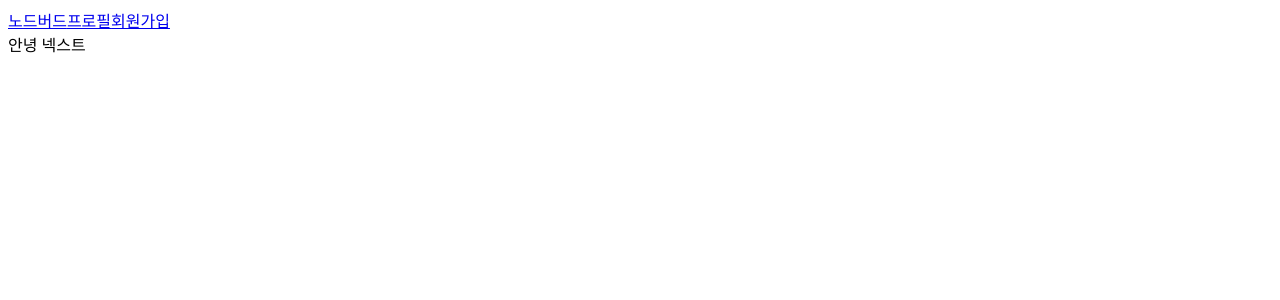
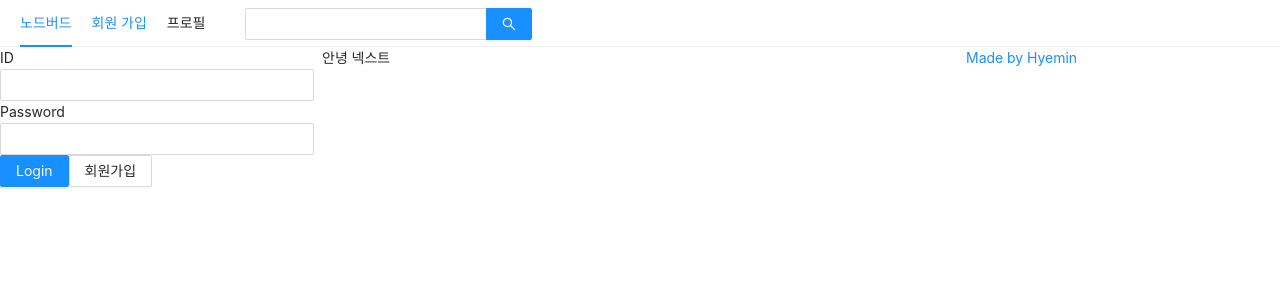
Before and after one commit to hyemin23/react_project, a Next.js app in the folder prepare/front/: page / in a window 1280 px wide. Shown: the top 300 px of the page. Built offline with nearby package versions, Linux system fonts and the light colour scheme.

Commit message:
#Login From 구현

```diff
--- a/prepare/front/package.json
+++ b/prepare/front/package.json
@@ -17,9 +17,12 @@
   },
   "homepage": "https://github.com/hyemin23/react_project#readme",
   "dependencies": {
+    "@ant-design/icons": "^4.6.2",
+    "antd": "^4.15.0",
     "next": "^10.1.2",
     "prop-types": "^15.7.2",
-    "react": "^17.0.2"
+    "react": "^17.0.2",
+    "styled-components": "^5.2.3"
   },
   "devDependencies": {
     "eslint": "^7.23.0",
--- /dev/null
+++ b/prepare/front/pages/_app.js
@@ -0,0 +1,30 @@
+import React from "react";
+import ProtoTypes from "prop-types"
+import 'antd/dist/antd.css';
+import Head from "next/head";
+
+
+
+
+//여기서 Component는 index.js의 return 부분이 Componentn로 들어온다.
+//즉, index.js의 부모인셈.
+//모든 페이지에서 공통적인 애들은 여기에 넣어주면 됨.
+//즉 app.js는 pages들의 공통적인 부분이다.
+const App = ({ Component }) => {
+    return (
+        <>
+            <Head>
+                <meta charSet="utf-8" />
+            </Head>
+            <Component />
+
+        </>
+
+    )
+};
+
+App.protoTypes = {
+    Component: ProtoTypes.elementType.isRequired,
+}
+
+export default App;
--- a/prepare/front/pages/components/AppLayout.js
+++ b/prepare/front/pages/components/AppLayout.js
@@ -1,17 +1,43 @@
-import React from 'react';
+import React, { useState } from 'react';
 import PropTypes from "prop-types";
 import Link from "next/link";
+import { Menu, Input, Row, Col } from "antd";
+import UserProfile from './UserProfile';
+import UserLoginForm from "./UserLoginForm";
+
+const { Search } = Input;
 
 const AppLayout = ({ children }) => {
-
+    const [isLoggedin, setIsLoggedin] = useState(false);
     return (
         <div>
-            <div>
-                <Link href="/"><a>노드버드</a></Link>
-                <Link href="/profile"><a>프로필</a></Link>
-                <Link href="/signup"><a>회원가입</a></Link>
-            </div>
-            { children}
+            <Menu mode="horizontal">
+                <Menu.Item key="home">
+                    <Link href="/"><a>노드버드</a></Link>
+                </Menu.Item>
+                <Menu.Item key="profile">
+                    <Link href="/profile"><a>프로필</a></Link>
+                </Menu.Item>
+                <Menu.Item>
+                    <Search enterButton style={{ verticalAlign: "middle" }} />
+                </Menu.Item>
+                <Link href="/signup"><a>회원  가입</a></Link>
+            </Menu>
+            <Row gutter={8}>
+
+                <Col xs={24} md={6}>
+                    {isLoggedin ? <UserProfile /> : <UserLoginForm />}
+                </Col >
+                <Col xs={24} md={12}>
+                    {children}
+                </Col>
+                <Col xs={24} md={6}>
+                    <a href="https://2ham-s.tistory.com/" target="_blank" rel="noreferrer noopener">Made by Hyemin</a>
+                </Col>
+            </Row>
+
+
+
         </div>
 
     )
--- /dev/null
+++ b/prepare/front/pages/components/UserLoginForm.js
@@ -0,0 +1,49 @@
+import React, { useCallback, useState } from 'react'
+import { Button, Form, Input } from "antd";
+import Link from 'next/link';
+
+function UserLoginForm() {
+
+    const [userInfo, setUserInfo] = useState({
+        user_id: ""
+        , user_pw: ""
+    });
+
+    const onChange = useCallback((e) => {
+        const { name, value } = e.target;
+        if (name === "user_id") {
+            setUserInfo({
+                user_id: value,
+                user_pw: userInfo.user_pw
+            });
+        } else {
+            setUserInfo({
+                user_id: userInfo.user_id,
+                user_pw: value
+            });
+
+        }
+    }, [userInfo]);
+
+    return (
+        <Form>
+            <div>
+                <label htmlFor="user_id">ID</label>
+                <br />
+                <Input type="text" name="user_id" required onChange={onChange} value={userInfo.user_id} />
+                <label htmlFor="user_password">Password</label>
+                <Input type="password" name="user_password" value={userInfo.user_pw} required onChange={onChange} />
+            </div>
+            <div>
+                <Button
+                    type="primary"
+                    htmlType="submit"
+                    loading={false}
+                >Login</Button>
+                <Link href="/signup"><a><Button type="">회원가입</Button></a></Link>
+            </div>
+        </Form>
+    )
+}
+
+export default UserLoginForm
--- /dev/null
+++ b/prepare/front/pages/components/UserProfile.js
@@ -0,0 +1,11 @@
+import React from 'react'
+
+function UserProfile() {
+    return (
+        <div>
+            유저 프로필
+        </div>
+    )
+}
+
+export default UserProfile
```
Also changed, not shown: prepare/front/pages/profile.js (+9 -3 lines), prepare/front/pages/signup.js (+14 -5 lines), 1 other file (tests, documents, lock files or other folders).
